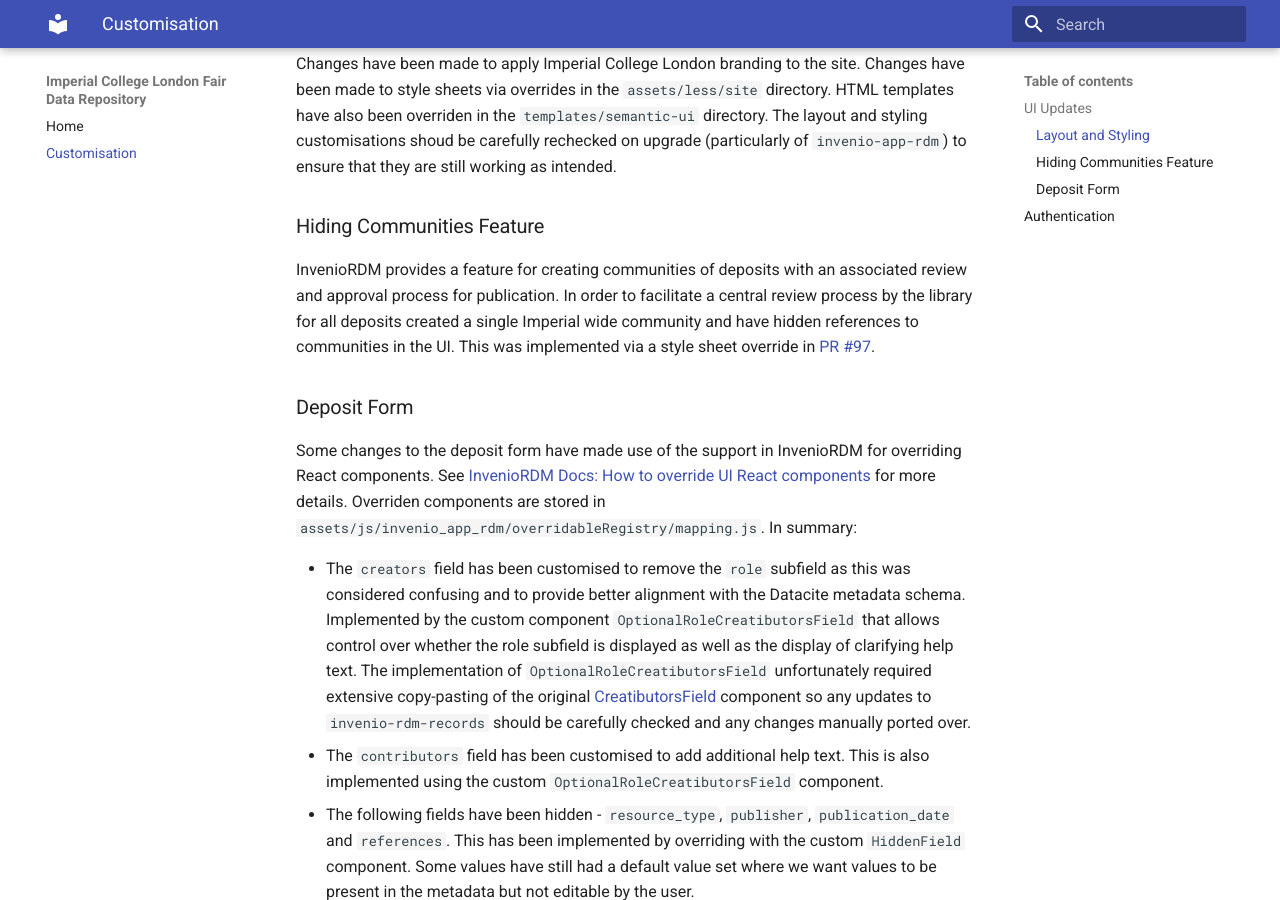
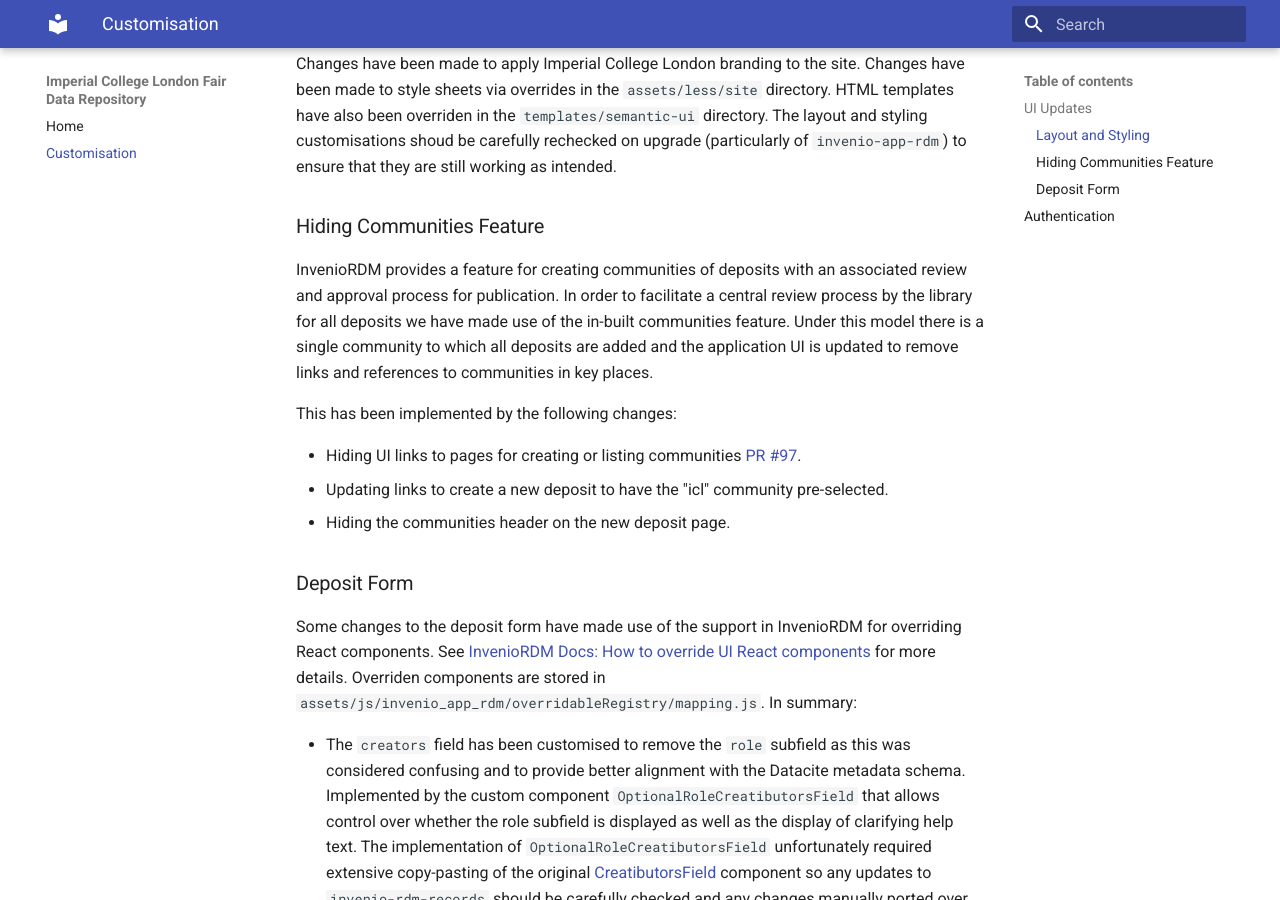
Before and after one commit to ImperialCollegeLondon/fair-data-repository, an MkDocs documentation site: the page built from docs/customisation.md, in a window 1280 px wide and 900 px high, scrolled down 342 px. Built offline with MkDocs 1.6.1 and Material for MkDocs 9.7.7, drawn with Linux system fonts in a browser that asks for light colours.

Commit message:
Add docs on communities changes.

```diff
--- a/docs/customisation.md
+++ b/docs/customisation.md
@@ -17,9 +17,16 @@
 
 InvenioRDM provides a feature for creating communities of deposits with an associated
 review and approval process for publication. In order to facilitate a central review
-process by the library for all deposits created a single Imperial wide community and
-have hidden references to communities in the UI. This was implemented via a style sheet
-override in [PR #97].
+process by the library for all deposits we have made use of the in-built communities
+feature. Under this model there is a single community to which all deposits are added
+and the application UI is updated to remove links and references to communities in key
+places.
+
+This has been implemented by the following changes:
+
+- Hiding UI links to pages for creating or listing communities [PR #97].
+- Updating links to create a new deposit to have the "icl" community pre-selected.
+- Hiding the communities header on the new deposit page.
 
 ### Deposit Form
 
```
Also changed, not shown: docs/index.md (+7 -0 lines).
